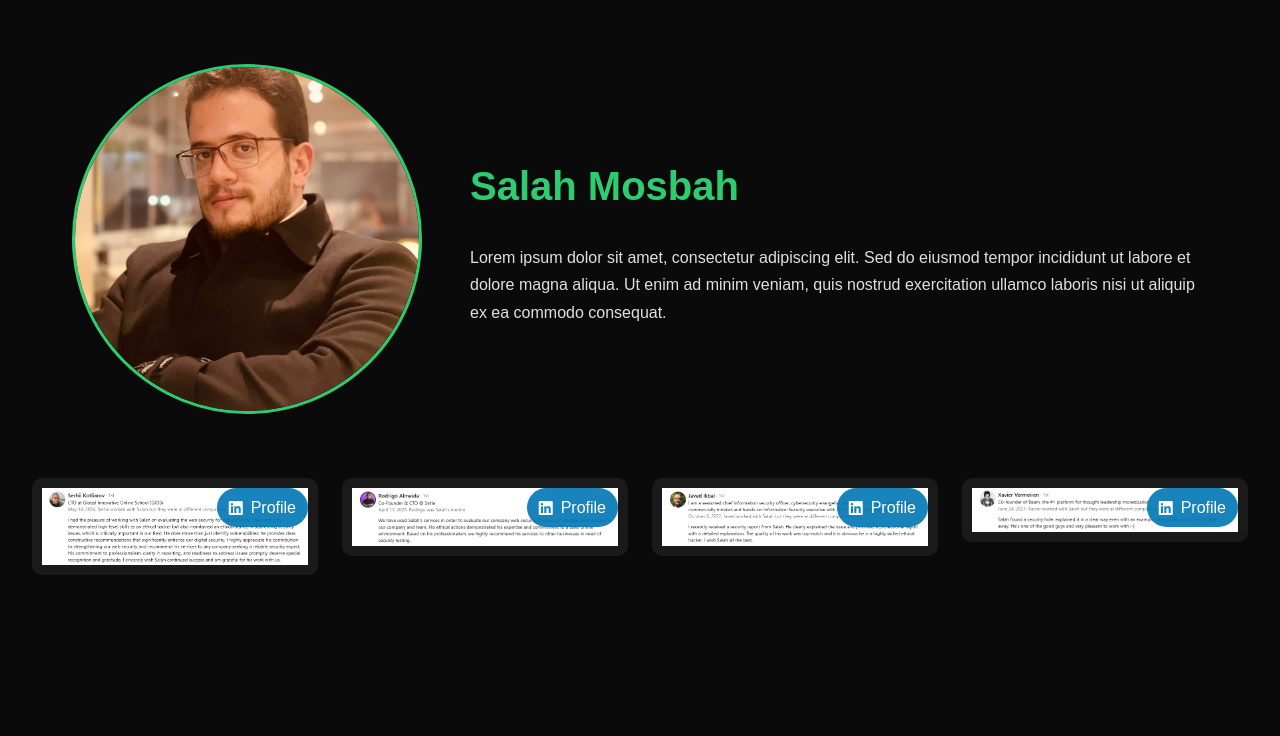
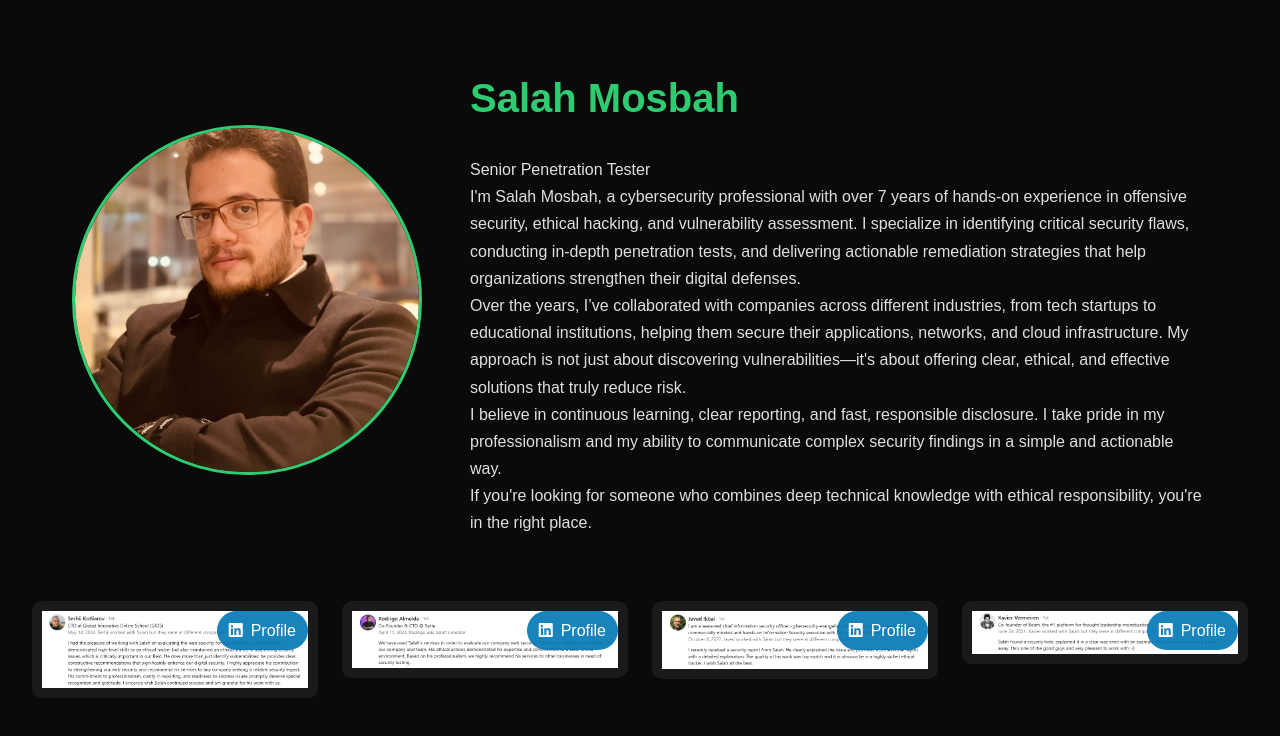
Before and after one commit to 101zero/mosbah, a plain HTML site: page index.html in a window 1280 px wide. Drawn offline with Linux system fonts and the light colour scheme.

Commit message:
Update index.html

```diff
--- a/index.html
+++ b/index.html
@@ -128,7 +128,11 @@
         <img src="images/Salah.jpg" alt="Salah Mosbah" class="profile-img">
         <div class="bio">
             <h1>Salah Mosbah</h1>
-            <p>Lorem ipsum dolor sit amet, consectetur adipiscing elit. Sed do eiusmod tempor incididunt ut labore et dolore magna aliqua. Ut enim ad minim veniam, quis nostrud exercitation ullamco laboris nisi ut aliquip ex ea commodo consequat.</p>
+            <p>Senior Penetration Tester</p>
+            <p>I'm Salah Mosbah, a cybersecurity professional with over 7 years of hands-on experience in offensive security, ethical hacking, and vulnerability assessment. I specialize in identifying critical security flaws, conducting in-depth penetration tests, and delivering actionable remediation strategies that help organizations strengthen their digital defenses.</p>
+            <p>Over the years, I’ve collaborated with companies across different industries, from tech startups to educational institutions, helping them secure their applications, networks, and cloud infrastructure. My approach is not just about discovering vulnerabilities—it's about offering clear, ethical, and effective solutions that truly reduce risk.</p>
+            <p>I believe in continuous learning, clear reporting, and fast, responsible disclosure. I take pride in my professionalism and my ability to communicate complex security findings in a simple and actionable way.</p>
+            <p>If you're looking for someone who combines deep technical knowledge with ethical responsibility, you're in the right place.</p>
         </div>
     </section>
 
```
